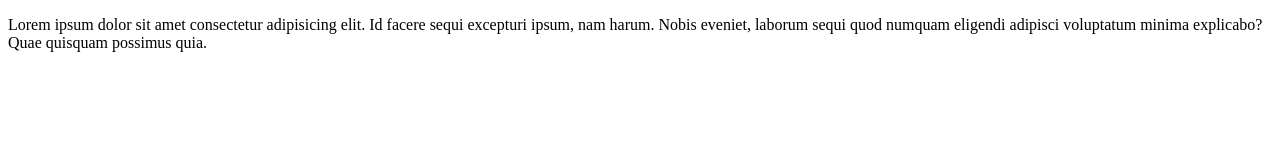
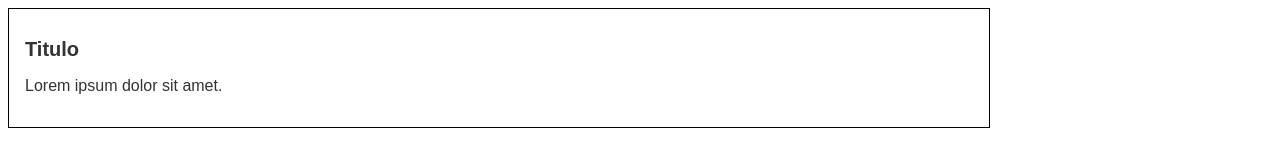
Before and after one commit to GersonBlodia/alura-git, a plain HTML site: page index.html in a window 1280 px wide. Drawn offline with Linux system fonts and the light colour scheme.

Commit message:
Version reciente

```diff
--- a/index.html
+++ b/index.html
@@ -5,8 +5,14 @@
     <meta http-equiv="X-UA-Compatible" content="IE=edge">
     <meta name="viewport" content="width=device-width, initial-scale=1.0">
     <title>Document</title>
+    <link rel="stylesheet" href="style.css">
 </head>
 <body>
-    <p>Lorem ipsum dolor sit amet consectetur adipisicing elit. Id facere sequi excepturi ipsum, nam harum. Nobis eveniet, laborum sequi quod numquam eligendi adipisci voluptatum minima explicabo? Quae quisquam possimus quia.</p>
+   <div class="container">
+    <div class="post">
+        <h1>Titulo</h1>
+        <p>Lorem ipsum dolor sit amet.</p>
+    </div>
+   </div>
 </body>
 </html>
--- a/style.css
+++ b/style.css
@@ -0,0 +1,15 @@
+body{
+    color: #333;
+    text-align: left;
+    font-family: Arial, Helvetica, sans-serif;
+}
+.container{
+    width: 75%;
+    padding: 1em;
+    text-align: left;
+    border: 1px solid black;
+
+}
+.container h1{
+    font-size: 20px;
+}
```
